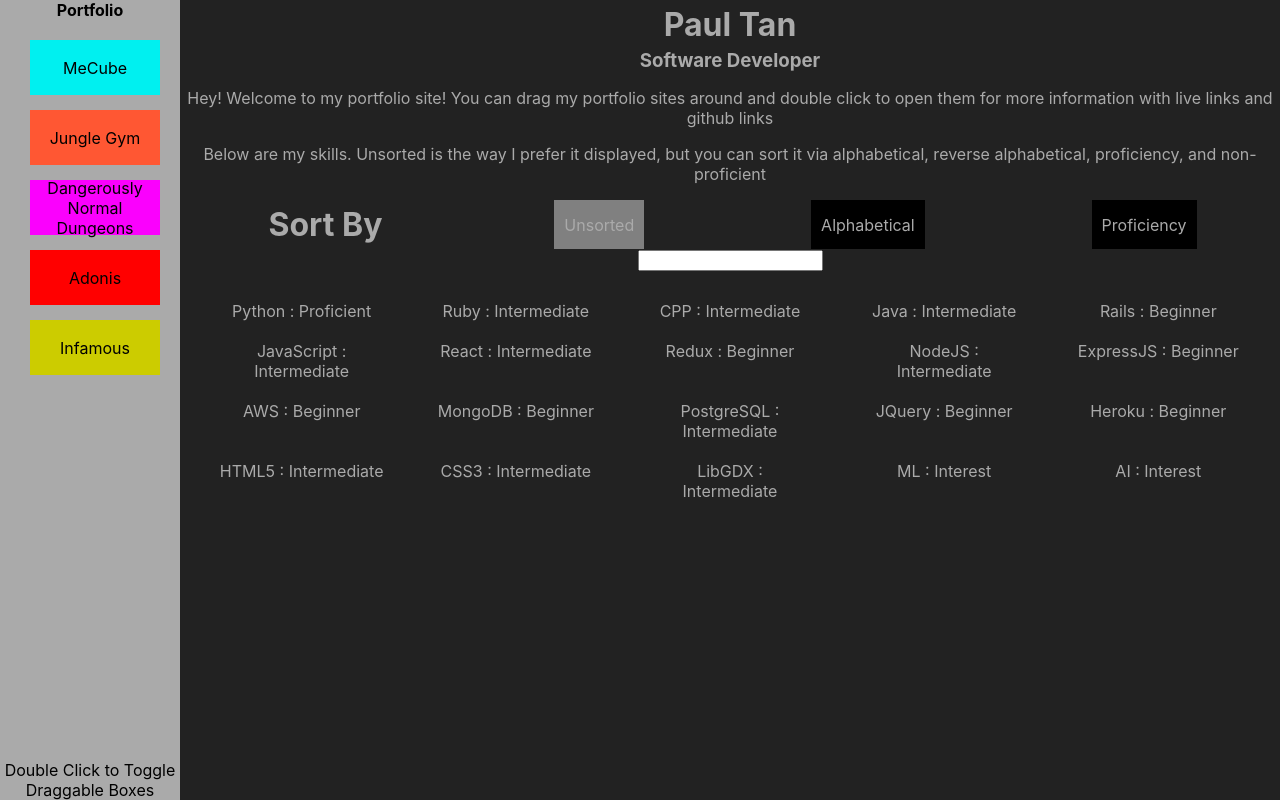
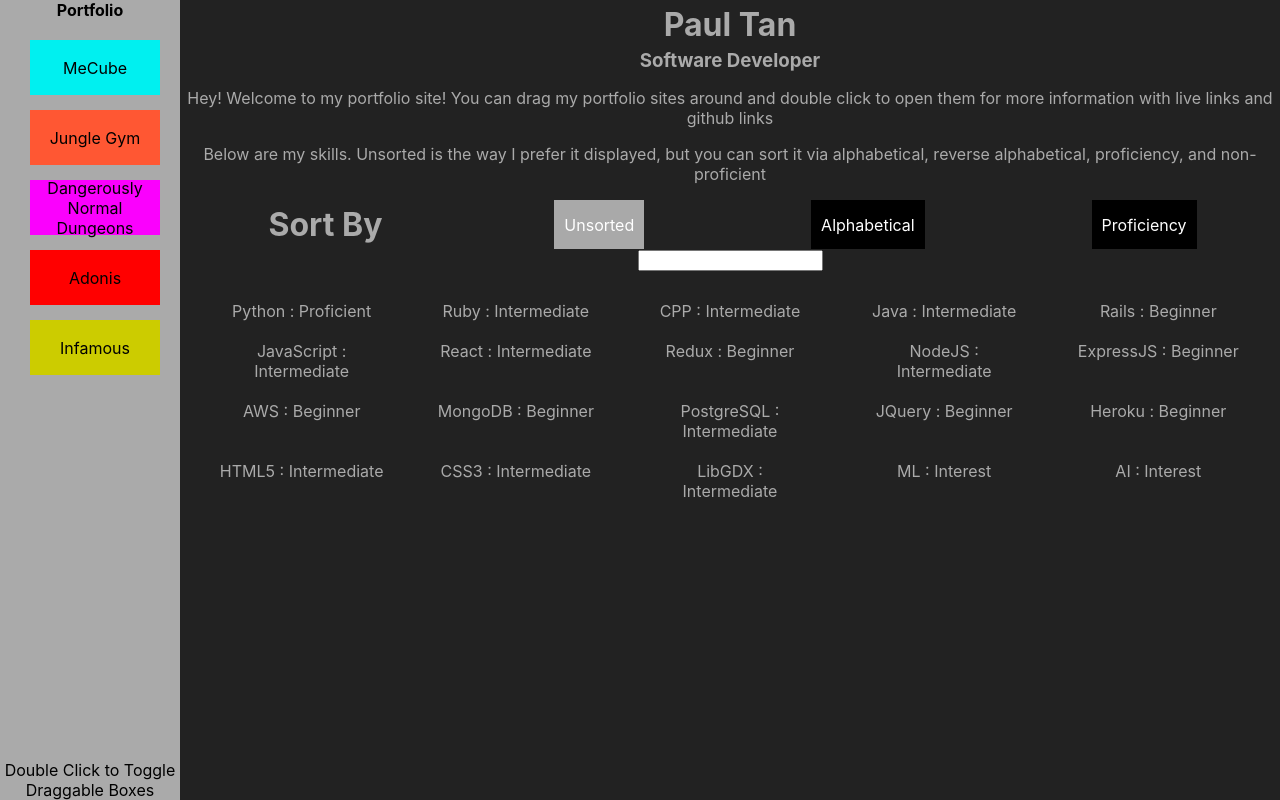
Before and after one commit to Neminem1203/portfolio-site, a React (Create React App) app: page / in a window 1280 px wide. Built offline with nearby package versions, Linux system fonts and the light colour scheme.

Commit message:
css updated

```diff
--- a/src/App.css
+++ b/src/App.css
@@ -130,12 +130,13 @@ body{
   align-items: center;
   padding: 10px;
   background-color:black;
+  color: white;
 }
 
 .selected{
-  background-color:gray;
+  background-color:darkgray;
 }
 
 .reversed{
-  background-color:lightgray;
+  background-color:gray;
 }
```
